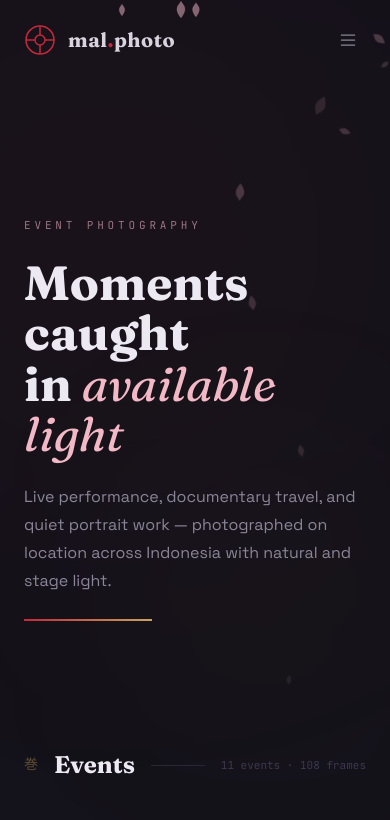
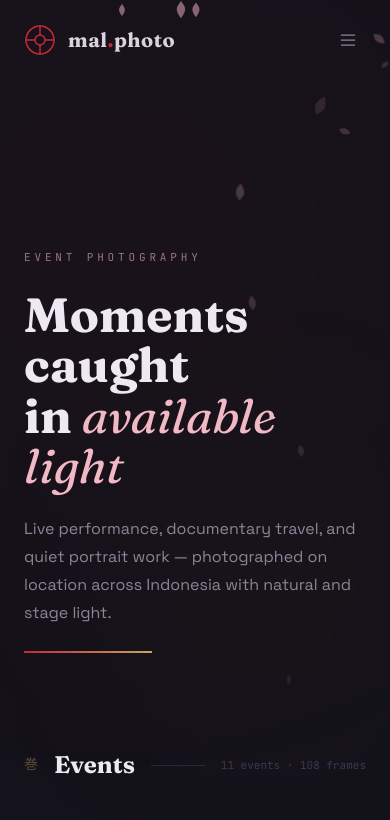
Before and after one commit to Vinzryyy/VinzryyyVelaminaz, a React (Vite) app: page / in a window 390 px wide. Shown: the top 820 px of the page. Built offline with nearby package versions, Linux system fonts and the light colour scheme.

Commit message:
fix: reduce hero top padding on mobile
Change pt-40 (160px) to pt-24 (96px) on mobile, keeping pt-40
on md+ so the hero doesn't start with dead space on phones.

Co-Authored-By: Claude Opus 4.6 (1M context) <noreply@anthropic.com>

```diff
--- a/src/pages/Home.tsx
+++ b/src/pages/Home.tsx
@@ -26,7 +26,7 @@ export default function Home() {
   return (
     <>
       {/* ── Hero ──────────────────────────────────────────────── */}
-      <section className="relative flex min-h-[85vh] items-end px-6 pb-24 pt-40 md:px-10">
+      <section className="relative flex min-h-[85vh] items-end px-6 pb-16 pt-24 md:pb-24 md:pt-40 md:px-10">
         {/* Ambient glow */}
         <div className="pointer-events-none absolute -left-32 top-0 h-[30rem] w-[30rem] rounded-full bg-crimson/[0.06] blur-[160px]" />
         <div className="pointer-events-none absolute bottom-0 right-0 h-64 w-64 rounded-full bg-gold/[0.04] blur-[120px]" />
```
